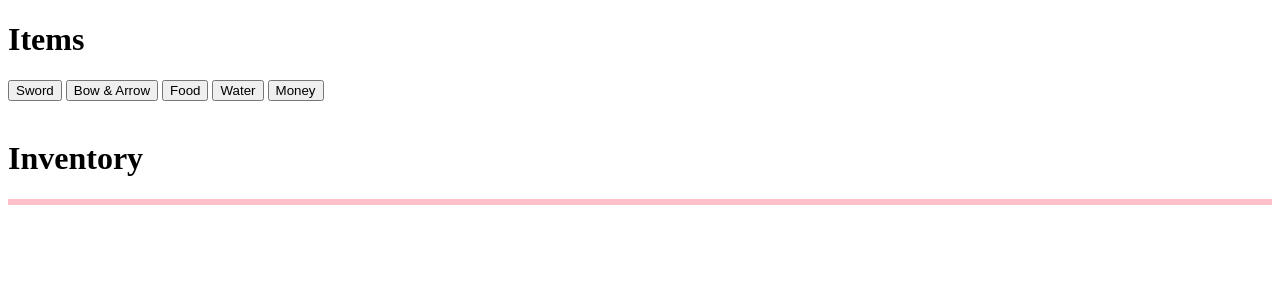
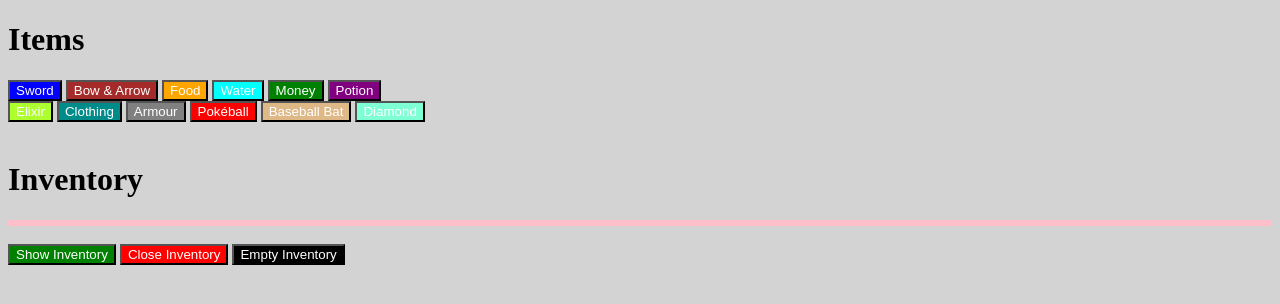
Before and after one commit to TakoyCode/Gruppe-oppgave-uke2, a plain HTML site: page index.html in a window 1280 px wide. Drawn offline with Linux system fonts and the light colour scheme.

Commit message:
Added ways to empty, open and close inventory  +  Added color

```diff
--- a/index.html
+++ b/index.html
@@ -24,38 +24,57 @@ css farger og lignende (utseende)
 evt. tømme inventory å sette itemsa ute igjen
 -->
 
-<body>
+<body style="background-color: lightgray">
 
     <h1>Items</h1>
 
-    <button onclick="addItems('<div>Sword</div>')">Sword</button>
-    <button onclick="addItems('<div>Bow & Arrow</div>')">Bow & Arrow</button>
-    <button onclick="addItems('<div>Food</div>')">Food</button>
-    <button onclick="addItems('<div>Water</div>')">Water</button>
-    <button onclick="addItems('<div>Money</div>')">Money</button>
+    <button class="sword" onclick="addItems('<div>Sword</div>')">Sword</button>
+    <button class="bowAndArrow" onclick="addItems('<div>Bow & Arrow</div>')">Bow & Arrow</button>
+    <button class="food" onclick="addItems('<div>Food</div>')">Food</button>
+    <button class="water" onclick="addItems('<div>Water</div>')">Water</button>
+    <button class="money" onclick="addItems('<div>Money</div>')">Money</button>
+    <button class="potion" onclick="addItems('<div>Potion</div>')">Potion</button>
+    <br />
+    <button class="elixir" onclick="addItems('<div>Elixir</div>')">Elixir</button>
+    <button class="clothing" onclick="addItems('<div>Clothing</div>')">Clothing</button>
+    <button class="armour" onclick="addItems('<div>Armour</div>')">Armour</button>
+    <button class="pokeball" onclick="addItems('<div>Pokéball</div>')">Pokéball</button>
+    <button class="baseballbat" onclick="addItems('<div>Baseball Bat</div>')">Baseball Bat</button>
+    <button class="diamond" onclick="addItems('<div>Diamond</div>')">Diamond</button>
 
     <br />
     <br />
 
-    <h1 onclick="showItems()">Inventory</h1>
+    <h1>Inventory</h1>
 
-    <div style="border: 3px solid pink;" id="Inventorycard"></div>
+    <div style="border: 3px solid pink; background-color: aliceblue;" id="inventoryCard"></div>
 
+    <br />
 
+    <button class="open" onclick="showItems()">Show Inventory</button>
+    <button class="close" onclick="closeInventory()">Close Inventory</button>
+    <button class="empty" onclick="emptyInventory()">Empty Inventory</button>
 
     <script>
         var inventory = '';
 
         function showItems() {
             // Setter innerHtml til inventory
-            document.getElementById('Inventorycard').innerHTML = inventory;
+            document.getElementById('inventoryCard').innerHTML = inventory;
         }
 
         function addItems(Item) {
             inventory += Item;
         }
 
+        function closeInventory() {
+            document.getElementById('inventoryCard').innerHTML = [];
+        }
 
+        function emptyInventory() {
+            inventory = [];
+            showItems();
+        }
 
     </script>
 
--- a/styles.css
+++ b/styles.css
@@ -0,0 +1,75 @@
+.sword {
+    background-color: blue;
+    color: white;
+}
+
+.bowAndArrow {
+    background-color: brown;
+    color: white;
+}
+
+.food {
+    background-color: orange;
+    color: white;
+}
+
+.water {
+    background-color: aqua;
+    color: white;
+}
+
+.money {
+    background-color: green;
+    color: white;
+}
+
+.potion {
+    background-color: purple;
+    color: white;
+}
+
+.elixir {
+    background-color: greenyellow;
+    color: white;
+}
+
+.clothing {
+    background-color: darkcyan;
+    color: white;
+}
+
+.armour {
+    background-color: gray;
+    color: white;
+}
+
+.pokeball {
+    background-color: red;
+    color: white;
+
+}
+
+.baseballbat {
+    background-color: burlywood;
+    color: white;
+}
+
+.diamond {
+    background-color: aquamarine;
+    color: white;
+}
+
+.open {
+    background-color: green;
+    color: white;
+}
+
+.close {
+    background-color: red;
+    color: white;
+}
+
+.empty {
+    background-color: black;
+    color: white;
+}
```
